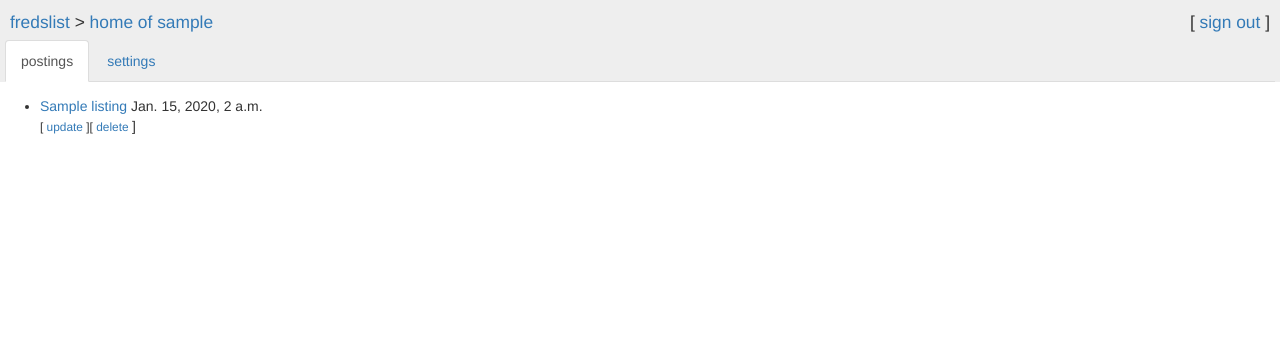
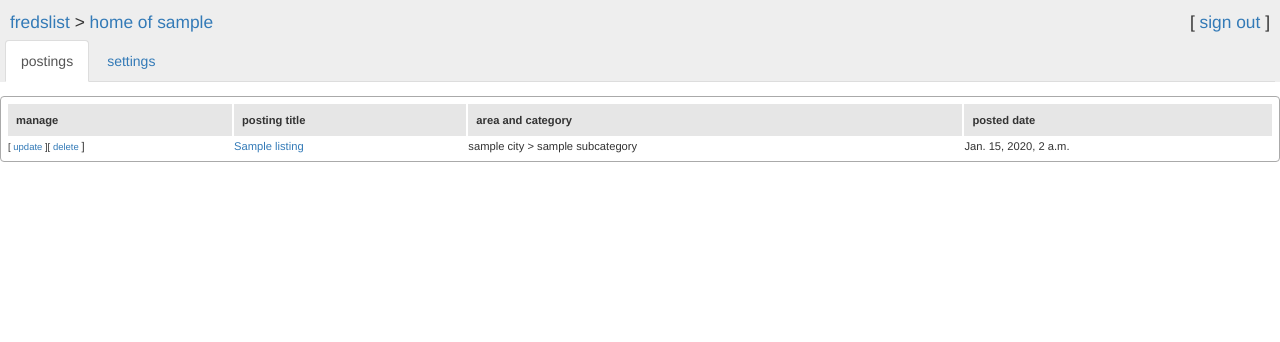
Before and after one commit to kjmullen/freds-list-assignment, a Django app: a page that uses userprofiles/templates/userprofiles/user_listings.html in a window 1280 px wide. Shown: the top 342 px of the page. Run offline with Django 3.2, Linux system fonts and the light colour scheme; a user stored in the database is signed in; tables that the repository leaves empty hold one stand-in row (values such as "Sample post"); parts of the project's set-up code (start-up, migrations or seed data) failed here and were passed over; some libraries are stand-ins or nearby versions.

Commit message:
user listings styling, table added

```diff
--- a/global/css/style.css
+++ b/global/css/style.css
@@ -206,3 +206,23 @@
 .nav-tabs .active {
     border: 0;
 }
+
+.userpostings {
+    background: white;
+    border: 1px solid #aaa;
+    border-collapse: separate;
+    border-radius: 4px;
+    border-spacing: 2px;
+    font-size: 0.8em;
+    margin: 10px 0 15px;
+    padding: 5px;
+    width: 100%;
+}
+
+#tableheads th {
+    font-weight: bold !important;
+    border-width: 1px !important;
+    text-align: left;
+    padding: 8px;
+    background: #e6e6e6
+}
--- a/userprofiles/templates/userprofiles/user_listings.html
+++ b/userprofiles/templates/userprofiles/user_listings.html
@@ -3,18 +3,35 @@
 {% load bootstrap3 %}
 {% block userlistingsactive %}active{% endblock %}
 {% block content %}
-    <ul>
-    {% if user.listings %}
+
+    <table class="userpostings">
+    <thead>
+    <tr id="tableheads"><th>manage</th>
+    <th>posting title</th>
+    <th>area and category</th>
+    <th>posted date</th></tr>
+    </thead>
+    <tbody>
     {% for listing in listing_list %}
-
-        <li><a href="{% url 'classifieds:listing_detail' listing.id %}">{{ listing.title }}</a>  {{ listing.created_at }}</li>
-        <small>[
+    <tr>
+        <td><small>[
             <a href="{% url 'userprofiles:update_listing' listing.pk %}">update</a>
             ][
             <a href="{% url 'userprofiles:delete_listing' listing.pk %}">delete</a>
             </small>]
+        </td>
+        <td>
+            <a href="{% url 'classifieds:listing_detail' listing.id %}">{{ listing.title }}</a>
+        </td>
+        <td>
+            {{ listing.city }} > {{ listing.subcategory }}
+        </td>
+        <td>
+            {{ listing.created_at }}
+        </td>
+    </tr>
+    {% endfor %}
+    </tbody>
 
-    {% endfor %}
-    {% endif %}
-    </ul>
+    </table>
 {% endblock %}
```
